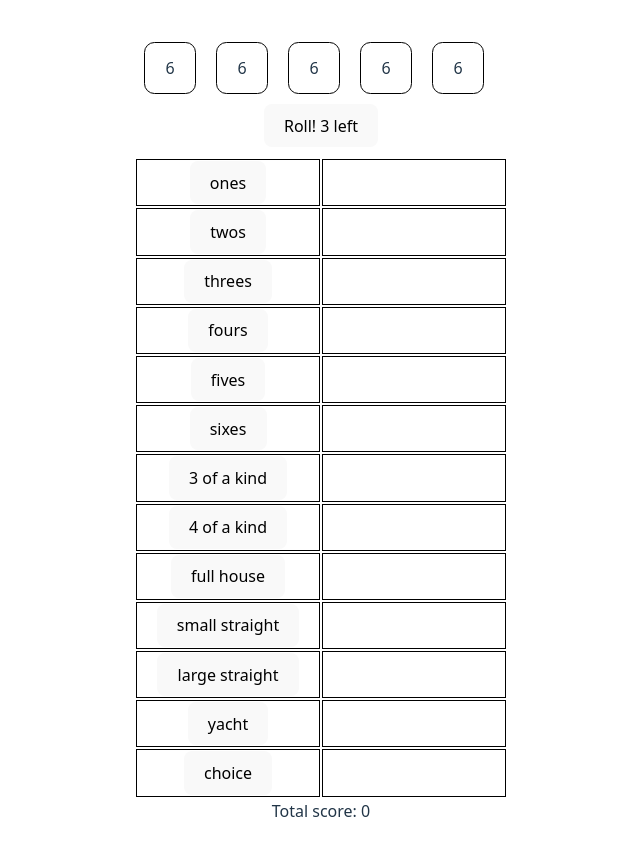
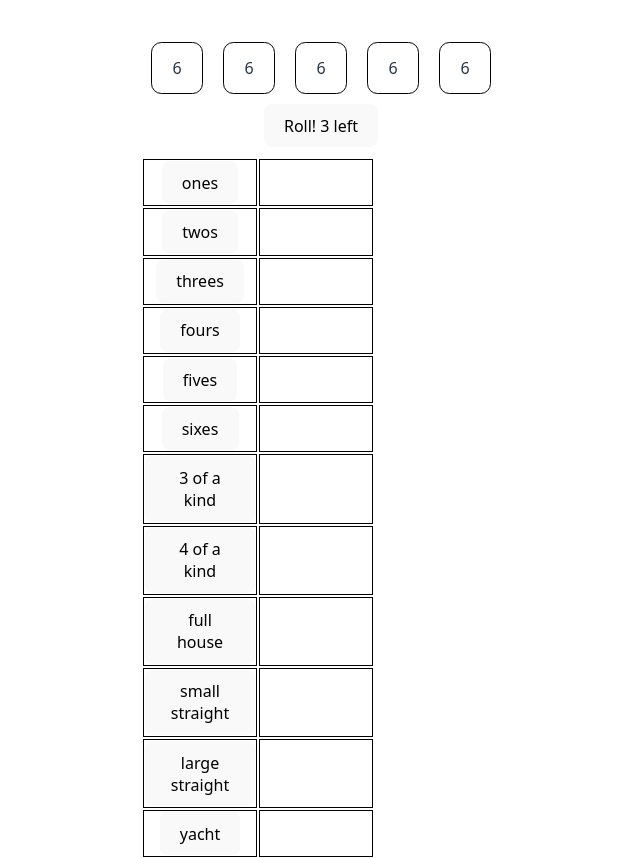
Before and after one commit to brookeireland/yacht-games, a React (Vite) app in the folder simple-yacht-game/: page / in a window 1280 px wide. Shown: the top 858 px of the page, without its empty margins (319-959 px from the left). Built offline with nearby package versions, Linux system fonts and the light colour scheme.

Commit message:
small css

```diff
--- a/simple-yacht-game/src/App.css
+++ b/simple-yacht-game/src/App.css
@@ -20,8 +20,8 @@
 .selectedDice {
   width: 50px;
   height: 50px;
-  border: 1px solid red;
+  border: 2px solid red;
   line-height: 50px;
-  margin: 10px;
+  margin: 9px;
   border-radius: 20%;
 }
--- a/simple-yacht-game/src/index.css
+++ b/simple-yacht-game/src/index.css
@@ -24,7 +24,7 @@ a:hover {
 
 td {
   border: 1px solid black;
-  width: 180px;
+  width: 110px;
 }
 table {
   padding-top: 10px;
```
